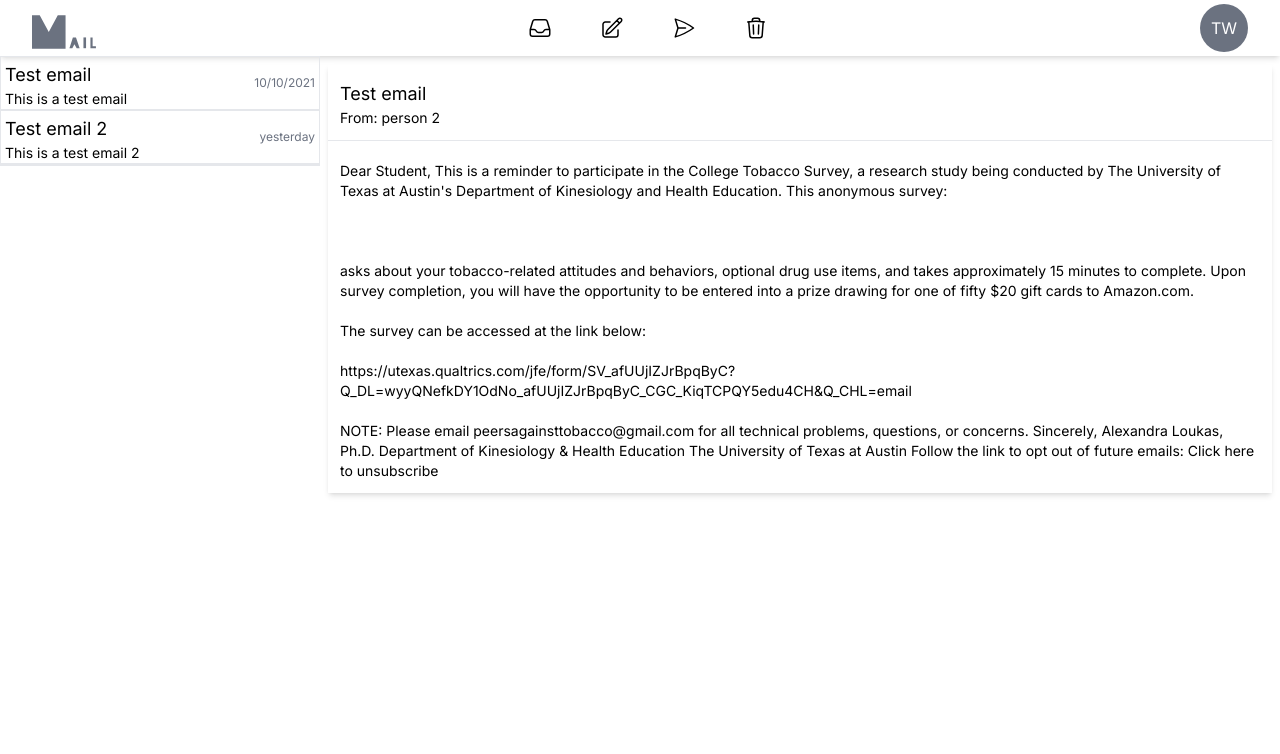
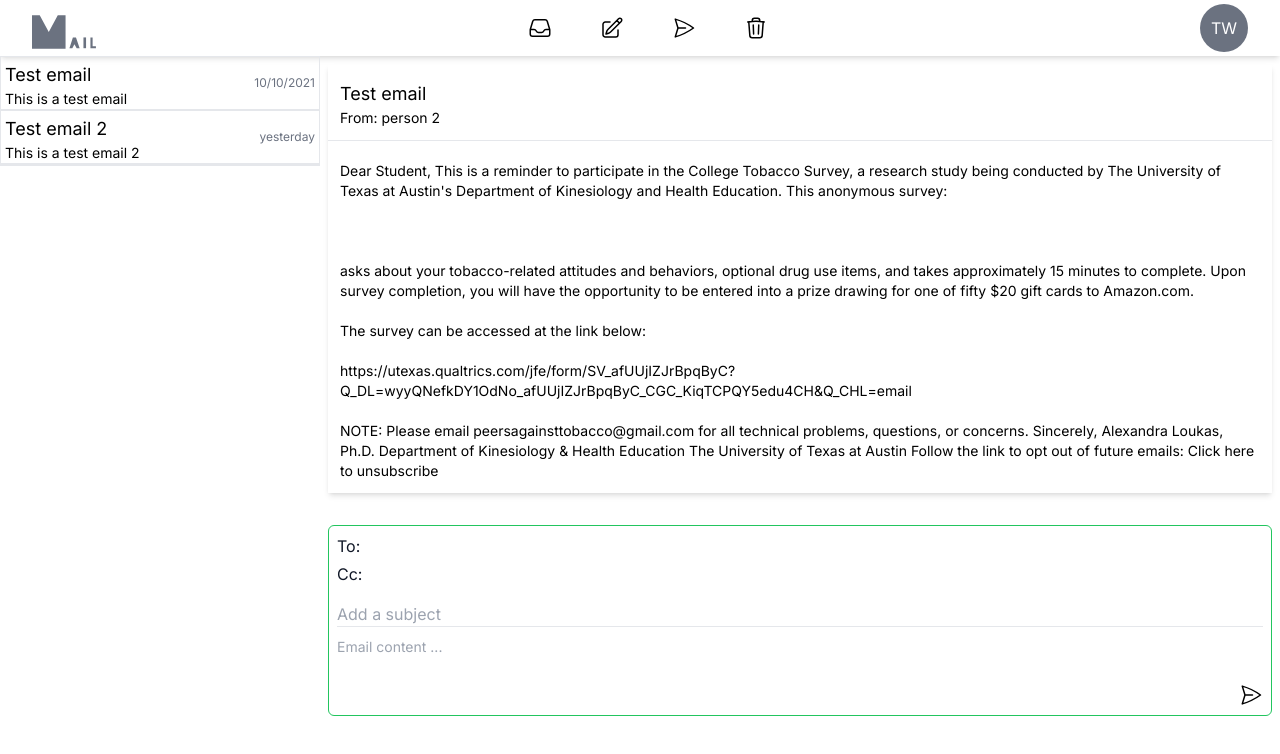
Before and after one commit to munozr1/Mobi-Mail, a Next.js app in the folder pop3-gui/: page / in a window 1280 px wide. Shown: the top 754 px of the page. Built offline with nearby package versions, Linux system fonts and the light colour scheme.

Commit message:
feat: add create email UI

```diff
--- a/pop3-gui/app/page.js
+++ b/pop3-gui/app/page.js
@@ -1,6 +1,7 @@
 import EmailList from "@/components/email-list/page";
 import EmailView from "@/components/email-view/page";
 import NavBar from "@/components/navbar/page";
+import NewEmail from "@/components/new-email/page";
 import Image from "next/image";
 
 export default function Home() {
@@ -13,6 +14,7 @@ export default function Home() {
       </div>
       <div className="m-2">
         <EmailView/>
+        <NewEmail/>
       </div>
     </div>
     </main>
--- a/pop3-gui/components/email-list/page.js
+++ b/pop3-gui/components/email-list/page.js
@@ -1,5 +1,3 @@
-'use client'
-
 let emails = [
   {
     id: 1,
@@ -44,12 +42,12 @@ export default function EmailList() {
     <ul className="border">
       {
         emails.map(email => (
-          <li key={email.id} class="flex items-center border-b-2 justify-between ">
-            <div class="ml-1 flex-col">
-            <h1 class="text-lg mt-1">{email.subject}</h1>
-            <p class="text-sm">{email.body}</p>
+          <li key={email.id} className="flex items-center border-b-2 justify-between ">
+            <div className="ml-1 flex-col">
+            <h1 className="text-lg mt-1">{email.subject}</h1>
+            <p className="text-sm">{email.body}</p>
             </div>
-            <div class="text-xs text-gray-500 mr-1">{formatDate(email.date)}</div>
+            <div className="text-xs text-gray-500 mr-1">{formatDate(email.date)}</div>
           </li>
         ))
       }
--- a/pop3-gui/components/email-view/page.js
+++ b/pop3-gui/components/email-view/page.js
@@ -41,10 +41,10 @@ export default function EmailView() {
   return (
     <div className="shadow-md ">
       <div id="title" className="w-full  mb-2 border-b p-3">
-        <h1 class="text-lg mt-1" >{email.subject}</h1>
+        <h1 className="text-lg mt-1" >{email.subject}</h1>
         <p className="text-sm">From: {email.from}</p>
       </div>
-      <div class="text-sm p-3" dangerouslySetInnerHTML={email.body}></div>
+      <div className="text-sm p-3" dangerouslySetInnerHTML={email.body}></div>
     </div>
   );
 }
--- a/pop3-gui/components/navbar/page.js
+++ b/pop3-gui/components/navbar/page.js
@@ -14,17 +14,17 @@ export default function NavBar() {
         </svg>
       </span>
       <div className="inline-flex items-center justify-between w-60 ">
-        <svg xmlns="http://www.w3.org/2000/svg" fill="none" viewBox="0 0 24 24" stroke-width="1.5" stroke="currentColor" class="w-6 h-6">
+        <svg xmlns="http://www.w3.org/2000/svg" fill="none" viewBox="0 0 24 24" stroke-width="1.5" stroke="currentColor" className="w-6 h-6">
           <path stroke-linecap="round" stroke-linejoin="round" d="M2.25 13.5h3.86a2.25 2.25 0 0 1 2.012 1.244l.256.512a2.25 2.25 0 0 0 2.013 1.244h3.218a2.25 2.25 0 0 0 2.013-1.244l.256-.512a2.25 2.25 0 0 1 2.013-1.244h3.859m-19.5.338V18a2.25 2.25 0 0 0 2.25 2.25h15A2.25 2.25 0 0 0 21.75 18v-4.162c0-.224-.034-.447-.1-.661L19.24 5.338a2.25 2.25 0 0 0-2.15-1.588H6.911a2.25 2.25 0 0 0-2.15 1.588L2.35 13.177a2.25 2.25 0 0 0-.1.661Z" />
         </svg>
         <svg xmlns="http://www.w3.org/2000/svg" fill="none" viewBox="0 0 24 24" strokeWidth={1.5} stroke="currentColor" className="w-6 h-6">
           <path strokeLinecap="round" strokeLinejoin="round" d="m16.862 4.487 1.687-1.688a1.875 1.875 0 1 1 2.652 2.652L10.582 16.07a4.5 4.5 0 0 1-1.897 1.13L6 18l.8-2.685a4.5 4.5 0 0 1 1.13-1.897l8.932-8.931Zm0 0L19.5 7.125M18 14v4.75A2.25 2.25 0 0 1 15.75 21H5.25A2.25 2.25 0 0 1 3 18.75V8.25A2.25 2.25 0 0 1 5.25 6H10" />
         </svg>
-        <svg xmlns="http://www.w3.org/2000/svg" fill="none" viewBox="0 0 24 24" stroke-width="1.5" stroke="currentColor" class="w-6 h-6">
+        <svg xmlns="http://www.w3.org/2000/svg" fill="none" viewBox="0 0 24 24" stroke-width="1.5" stroke="currentColor" className="w-6 h-6">
           <path stroke-linecap="round" stroke-linejoin="round" d="M6 12 3.269 3.125A59.769 59.769 0 0 1 21.485 12 59.768 59.768 0 0 1 3.27 20.875L5.999 12Zm0 0h7.5" />
         </svg>
 
-        <svg xmlns="http://www.w3.org/2000/svg" fill="none" viewBox="0 0 24 24" stroke-width="1.5" stroke="currentColor" class="w-6 h-6">
+        <svg xmlns="http://www.w3.org/2000/svg" fill="none" viewBox="0 0 24 24" stroke-width="1.5" stroke="currentColor" className="w-6 h-6">
           <path stroke-linecap="round" stroke-linejoin="round" d="m14.74 9-.346 9m-4.788 0L9.26 9m9.968-3.21c.342.052.682.107 1.022.166m-1.022-.165L18.16 19.673a2.25 2.25 0 0 1-2.244 2.077H8.084a2.25 2.25 0 0 1-2.244-2.077L4.772 5.79m14.456 0a48.108 48.108 0 0 0-3.478-.397m-12 .562c.34-.059.68-.114 1.022-.165m0 0a48.11 48.11 0 0 1 3.478-.397m7.5 0v-.916c0-1.18-.91-2.164-2.09-2.201a51.964 51.964 0 0 0-3.32 0c-1.18.037-2.09 1.022-2.09 2.201v.916m7.5 0a48.667 48.667 0 0 0-7.5 0" />
         </svg>
 
--- /dev/null
+++ b/pop3-gui/components/new-email/page.js
@@ -0,0 +1,29 @@
+
+export default function NewEmail() {
+
+  return (
+    <div className="border border-green-500 rounded-md mt-8 p-2 flex flex-col">
+    <div className="flex justify-center items-center">
+      <p className="text-gray-900 justify-center mr-2 text-gray-400">To:</p>
+      <input type="text" className="w-full  outline-none  placeholder:text-gray-400 "/>
+    </div>
+    <div className="flex justify-center items-center mt-1">
+      <p className="text-gray-900 justify-center mr-2 text-gray-400">Cc:</p>
+      <input type="text" className="w-full  outline-none  placeholder:text-gray-400 "/>
+    </div>
+    <input type="text" className="w-full  outline-none placeholder:text-gray-400 border-b mt-4 mb-2" placeholder="Add a subject"/>
+    <textarea rows="2" name="description" id="description" className="outline-none block w-full resize-none border-0 py-0 text-gray-900 placeholder:text-gray-400 focus:ring-0 sm:text-sm sm:leading-6" placeholder="Email content ... "></textarea>
+
+    <div className="">
+      <a className="hover:cursor-pointer ">
+        <span className="float-right">
+        <svg  xmlns="http://www.w3.org/2000/svg" fill="none" viewBox="0 0 24 24" stroke-width="1.5" stroke="currentColor" class="w-6 h-6">
+          <path stroke-linecap="round" stroke-linejoin="round" d="M6 12 3.269 3.125A59.769 59.769 0 0 1 21.485 12 59.768 59.768 0 0 1 3.27 20.875L5.999 12Zm0 0h7.5" />
+        </svg>
+        </span>
+      </a>
+    </div>
+    </div>
+  );
+
+}
```
